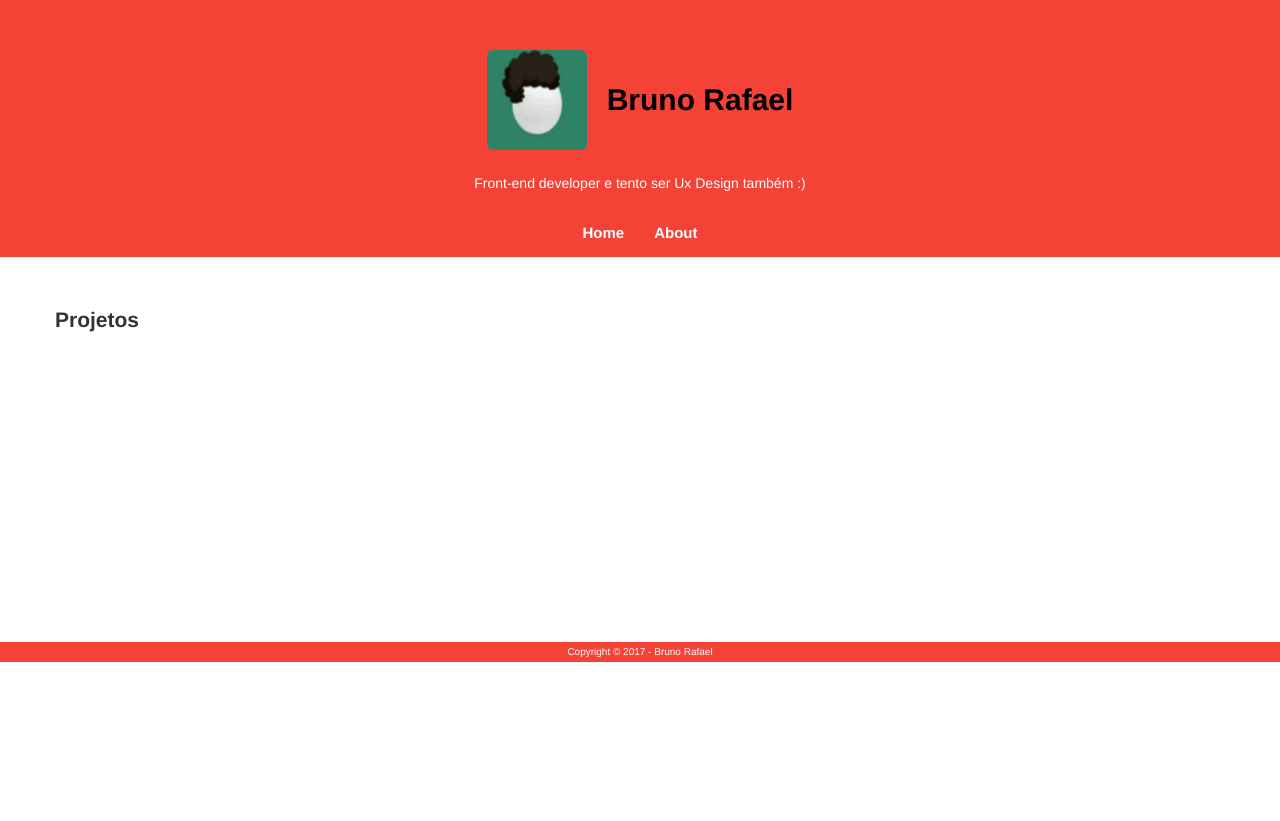
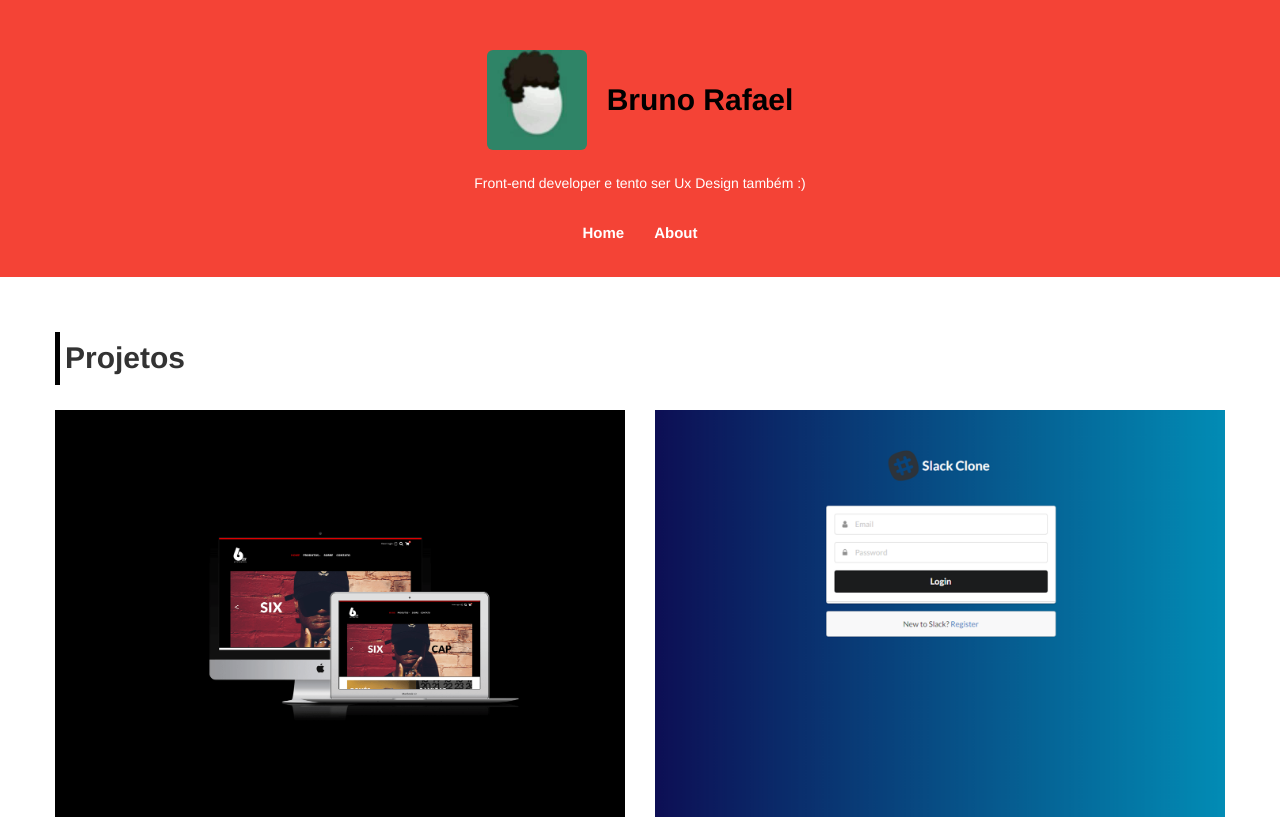
Before and after one commit to brunorafael8/brunorafael8.github.io, a website: page src/index.html in a window 1280 px wide. Shown: the top 821 px of the page. Before the commit the page ends 800 px from the top, so only its background shows below. Drawn offline with Linux system fonts and the light colour scheme.

Commit message:
portfolio add

```diff
--- a/src/index.html
+++ b/src/index.html
@@ -38,7 +38,14 @@
     </nav>
     <section id="projetos" class="container">
         <h2 class="projetos__title">Projetos</h2>
-
+        <div class="row">
+            <div class="projetos__itens col-xs-12 col-md-6">
+                <a href=""><img src="./imgs/six.png" class="img-responsive" alt="Responsive image"></a>
+            </div>
+            <div class="projetos__itens col-xs-12 col-md-6">
+                <a href=""><img src="./imgs/slack.png" class="img-responsive" alt="Responsive image"></a>
+            </div>
+        </div>
     </section>
     <footer id="footer" class="container-fluid" >
         <div class="footer__item">Copyright © 2017 - Bruno Rafael</div>
--- a/src/sass/_conteudo.scss
+++ b/src/sass/_conteudo.scss
@@ -1,8 +1,15 @@
 #projetos{
     padding: 30px 0 0 0;
     display: flex;
+    flex-direction: column;
     .projetos__title{
-        border-left:
+        padding: 5px;
+        font-size: 30px;
+        border-left: solid #000;
+        border-left-width: 5px;
     }
-
+    .row{
+        .projetos__itens{
+        }
+    }
 }
--- a/src/sass/_header.scss
+++ b/src/sass/_header.scss
@@ -39,7 +39,7 @@
         display: flex;
         flex-direction: row;
         justify-content: center;
-        padding: 0;
+        padding: 0 0 20px 0;
         .nav__list__item{
             font-size: 15px;
             font-weight: bold;
--- a/src/sw.js
+++ b/src/sw.js
@@ -37,7 +37,7 @@
 /* eslint-disable indent, no-unused-vars, no-multiple-empty-lines, max-nested-callbacks, space-before-function-paren, quotes, comma-spacing */
 'use strict';
 
-var precacheConfig = [["/about.html","30f58c73c601d83540b363d4f5023957"],["/css/fonts/fontawesome-webfont.eot","674f50d287a8c48dc19ba404d20fe713"],["/css/fonts/fontawesome-webfont.svg","912ec66d7572ff821749319396470bde"],["/css/fonts/fontawesome-webfont.ttf","b06871f281fee6b241d60582ae9369b9"],["/css/fonts/fontawesome-webfont.woff","fee66e712a8a08eef5805a46892932ad"],["/css/style.css","04e7cc6f0413b1f49e05cc3a90e27647"],["/css/vendors/FontAwesome/font-awesome.css","de965d7965387b61006ac22c54e6e79f"],["/css/vendors/plugins.css","3c963ee6cada4f5f2b2ba3a1a9586ecd"],["/imgs/foto.jpg","33860ef4c993444bffe30a8f318c42ee"],["/imgs/icons/android-icon-144x144.png","cf5d094a42de8365518e84e851b0473c"],["/imgs/icons/android-icon-192x192.png","aaa00d4bce6f310910aef13c9233cad8"],["/imgs/icons/apple-icon-120x120.png","758c6115c505084d536aa9d2c18df618"],["/imgs/icons/apple-icon-152x152.png","cfdfbc46a77f28759c8f28c2e80c16b2"],["/index.html","5b076831bce9c4e5e594dfddabb97a08"],["/js/main.js","d41d8cd98f00b204e9800998ecf8427e"],["/js/vendors/bootstrap/bootstrap.min.js","0827a0bdcd9a917990eee461a77dd33e"],["/js/vendors/jquery/jquery-2.1.4.min.js","7a7b18606448bded22cd1cf48d4712cc"]];
+var precacheConfig = [["/about.html","c3f30071b8de3df773346b95b098f46c"],["/css/fonts/fontawesome-webfont.eot","674f50d287a8c48dc19ba404d20fe713"],["/css/fonts/fontawesome-webfont.svg","912ec66d7572ff821749319396470bde"],["/css/fonts/fontawesome-webfont.ttf","b06871f281fee6b241d60582ae9369b9"],["/css/fonts/fontawesome-webfont.woff","fee66e712a8a08eef5805a46892932ad"],["/css/style.css","7be88af8456edfe17309d343b7786107"],["/css/vendors/FontAwesome/font-awesome.css","de965d7965387b61006ac22c54e6e79f"],["/css/vendors/plugins.css","3c963ee6cada4f5f2b2ba3a1a9586ecd"],["/imgs/foto.jpg","33860ef4c993444bffe30a8f318c42ee"],["/imgs/icons/android-icon-144x144.png","cf5d094a42de8365518e84e851b0473c"],["/imgs/icons/android-icon-192x192.png","aaa00d4bce6f310910aef13c9233cad8"],["/imgs/icons/apple-icon-120x120.png","758c6115c505084d536aa9d2c18df618"],["/imgs/icons/apple-icon-152x152.png","cfdfbc46a77f28759c8f28c2e80c16b2"],["/imgs/six.png","296f325aa5b3a36585fda443162f3ffb"],["/imgs/slack.png","a14a177dcff71da816ac192369351a05"],["/index.html","40e7852bc08e532a9424f456228eded0"],["/js/main.js","d41d8cd98f00b204e9800998ecf8427e"],["/js/vendors/bootstrap/bootstrap.min.js","0827a0bdcd9a917990eee461a77dd33e"],["/js/vendors/jquery/jquery-2.1.4.min.js","7a7b18606448bded22cd1cf48d4712cc"]];
 var cacheName = 'sw-precache-v3--' + (self.registration ? self.registration.scope : '');
 
 
```
Also changed, not shown: src/about.html (+1 -1 lines), src/css/style.css, src/imgs/six.png (added), src/imgs/slack.png (added).
